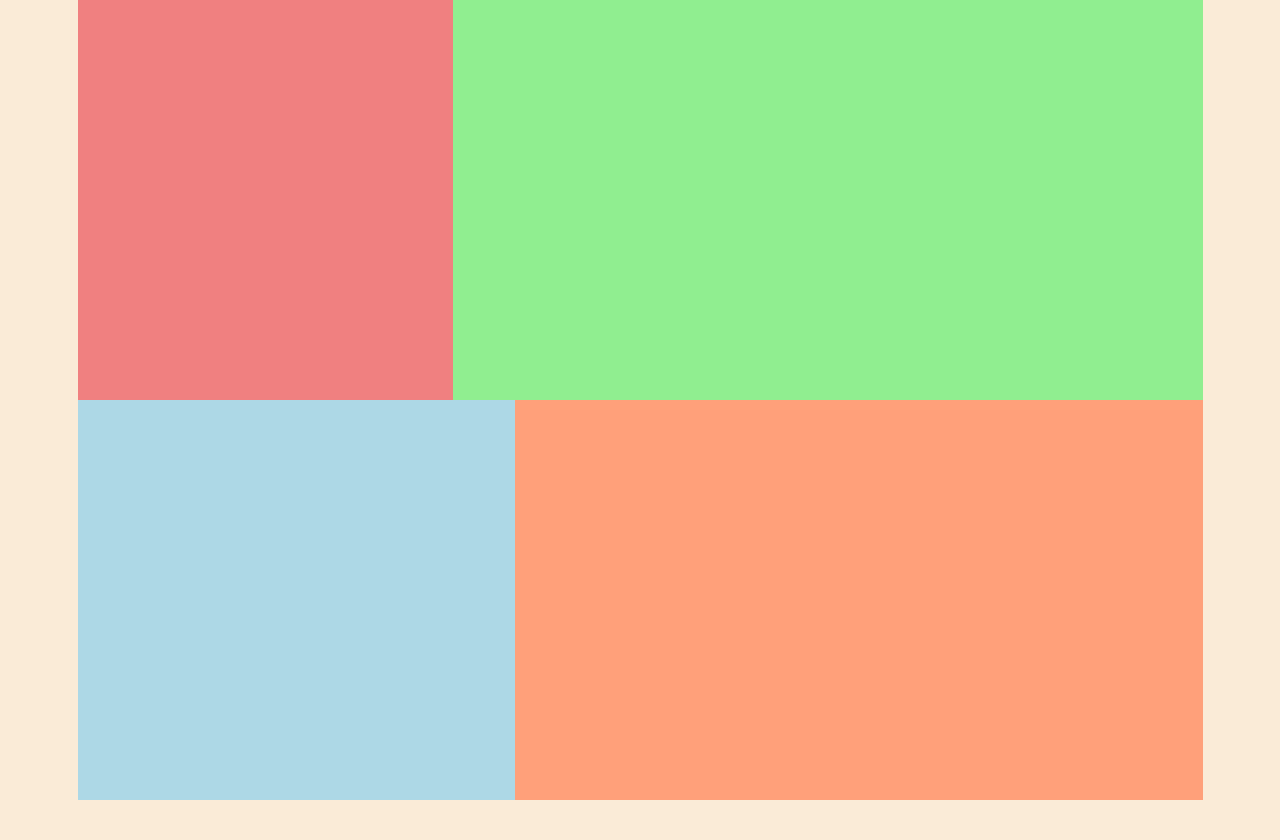
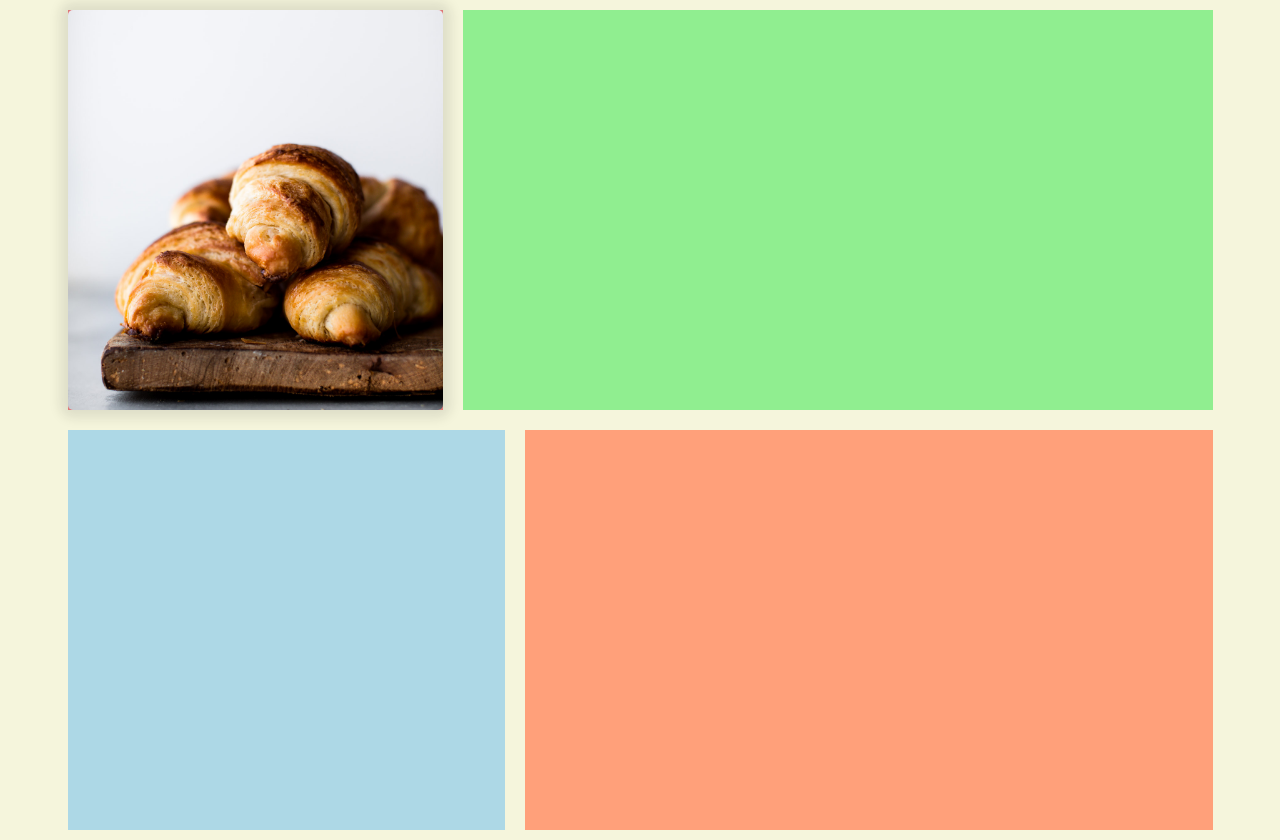
Before and after one commit to Vtorrealba/odin-recipes, a plain HTML site: page recipes/croissant.html in a window 1280 px wide. Before the commit the page ends 800 px from the top, so only its background shows below. Drawn offline with Linux system fonts and the light colour scheme; files that its build step writes are made by us from their sources; a web font is replaced by a local one.

Commit message:
added several classes to ease the styling as well as one correction in the linking to the stylesheet

```diff
--- a/recipes/croissant.html
+++ b/recipes/croissant.html
@@ -1,18 +1,18 @@
 <!DOCTYPE html>
 <html lang="en">
 <head>
-    <link rel="stylesheet" type="text/css" href="styles.css">
+    <link rel="stylesheet" type="text/css" href="/styles.css">
     <meta charset="UTF-8">
     <meta http-equiv="X-UA-Compatible" content="IE=edge">
     <meta name="viewport" content="width=device-width, initial-scale=1.0">
     <title>Croissant</title>
 </head>
-<body>
+<body class="croissant-page">
     <div class="recipe-croissant">
-        <div class="one"></div>
-        <div class="two"></div>
-        <div class="three"></div>
-        <div class="four"></div>
+        <div class="one space"><img id="gallery" src="/images-recipes/croissant2.jpg" alt=""></div>
+        <div class="two space"></div>
+        <div class="three space"></div>
+        <div class="four space"></div>
     </div>
 
 </body>
```
